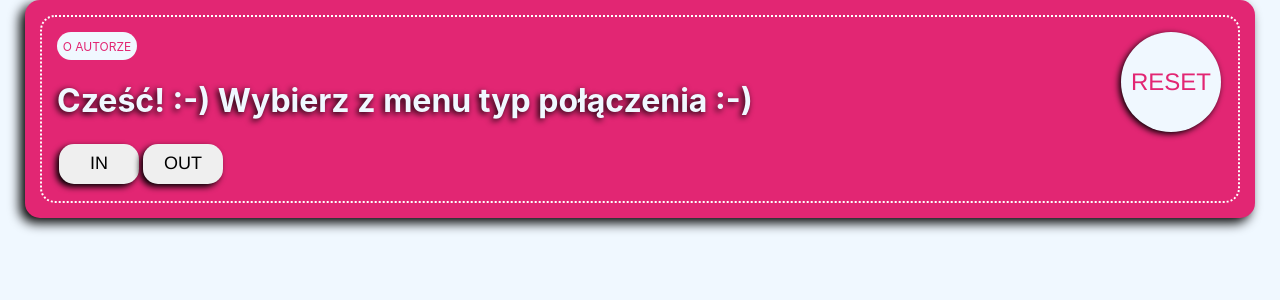
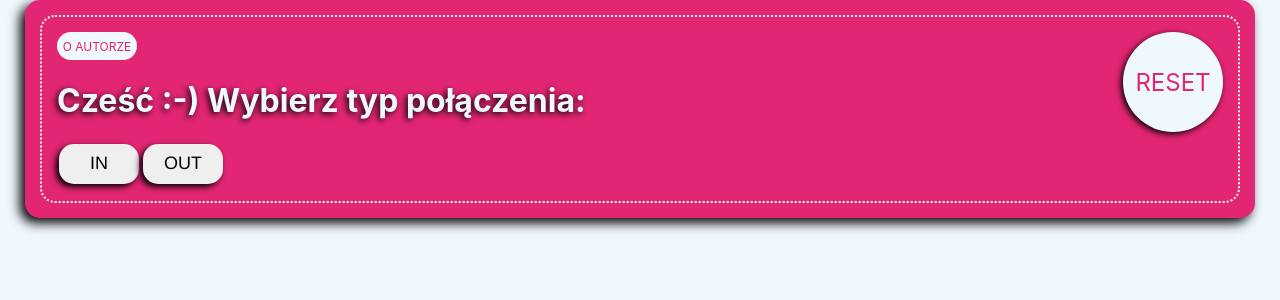
Before and after one commit to dawidkozakiewicz/Final_Solution, a React (Create React App) app: page / in a window 1280 px wide. Shown: the top 300 px of the page. Built offline with nearby package versions, Linux system fonts and the light colour scheme.

Commit message:
reconfiguration

```diff
--- a/src/App.js
+++ b/src/App.js
@@ -7,17 +7,21 @@ import Outcomings from './Outcomings'
 
 function App() {
   const [connectionType, setConnectionType] = useState(null)
+  const color = (connectionType === null ? "aliceblue" : (connectionType === 'in') ? "red" : "blue")
+  function handleReset() {
+    window.location.reload()
+  }
+
 
   return (
     <>
       <div className="Beginning" >
         <a href="http://dawidkozakiewicz.com/" target="_blank"><div className="author">O AUTORZE</div></a>
-        <button onClick={() => setConnectionType(null)} className="reset">RESET</button>
-        <h1>Cześć! :-) Wybierz z menu typ połączenia :-)</h1>
+        <div onClick={() => handleReset()} className="reset">RESET</div>
+        <h1>Cześć :-) Wybierz typ połączenia:</h1>
         <button onClick={() => setConnectionType('in')}>IN</button>
         <button onClick={() => setConnectionType('out')}>OUT</button>
         {connectionType === null ? (<></>) : connectionType === 'in' ? (<Beginning />) : (<Outcomings />)}
-
       </div>
     </>
   );
--- a/src/Beginning.js
+++ b/src/Beginning.js
@@ -8,7 +8,10 @@ import CustomerKnowsTheOwner from './CustomerKnowsTheOwner'
 
 const Beginning = () => {
     return (
-        <AnswerTemplate firsttext={Welcome} YesComponent={CustomerKnowsTheOwner} finishingtext={NegativeVerification} />
+        <>
+            <h1>PRZYCHODZĄCE</h1>
+            <AnswerTemplate firsttext={Welcome} YesComponent={CustomerKnowsTheOwner} finishingtext={NegativeVerification} />
+        </>
     )
 }
 
--- a/src/index.css
+++ b/src/index.css
@@ -35,6 +35,12 @@ button {
 
 button:hover {
   cursor: pointer;
+}
+
+button:active {
+  filter: none;
+  position: relative;
+  top: 1px;
 }
 
 #root {
@@ -75,12 +81,6 @@ h1, h2, h3, h4, p {
   float: right;
   filter: drop-shadow(-2px 2px 3px rgb(0, 0, 0));
   color: #E22673;
-}
-
-.reset:hover {
-  background-color: #d0d7ee;
-  color: #d11562;
-  transition-duration: 1s;
 }
 
 .author {
```
